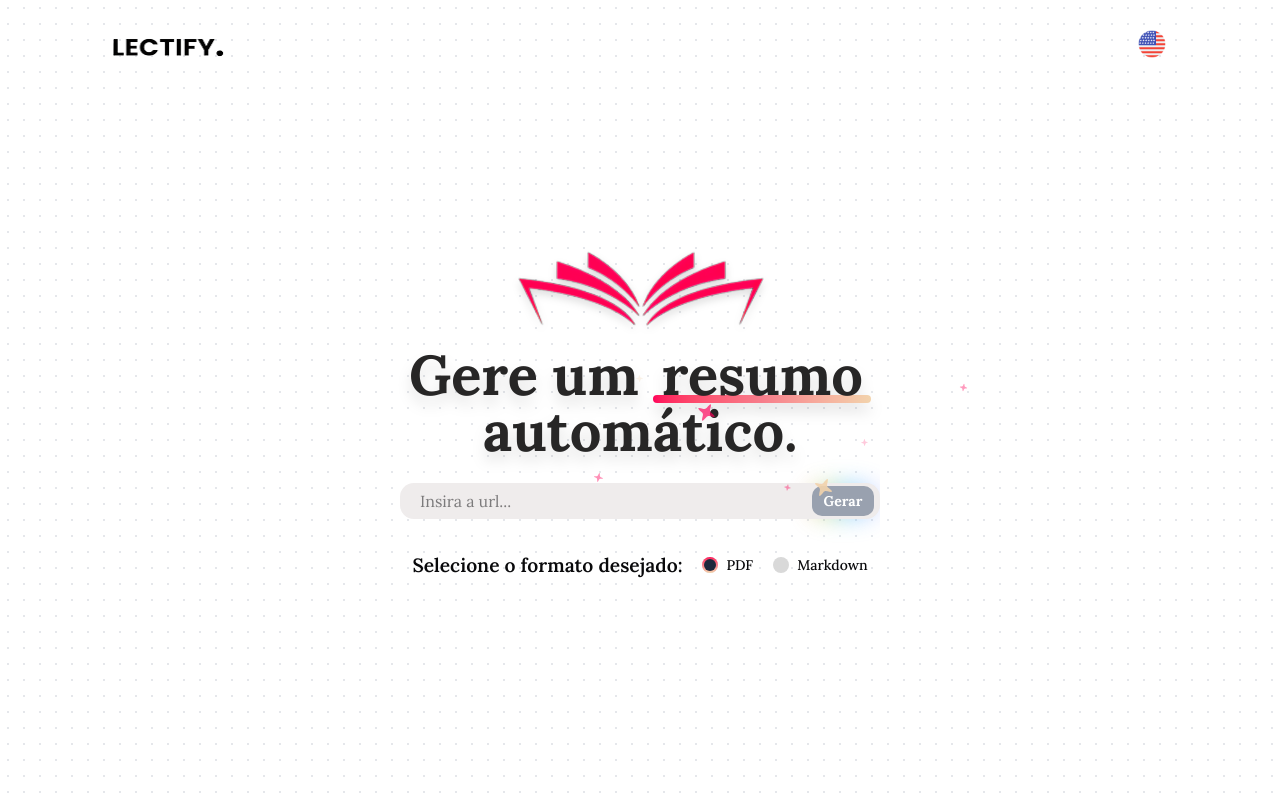
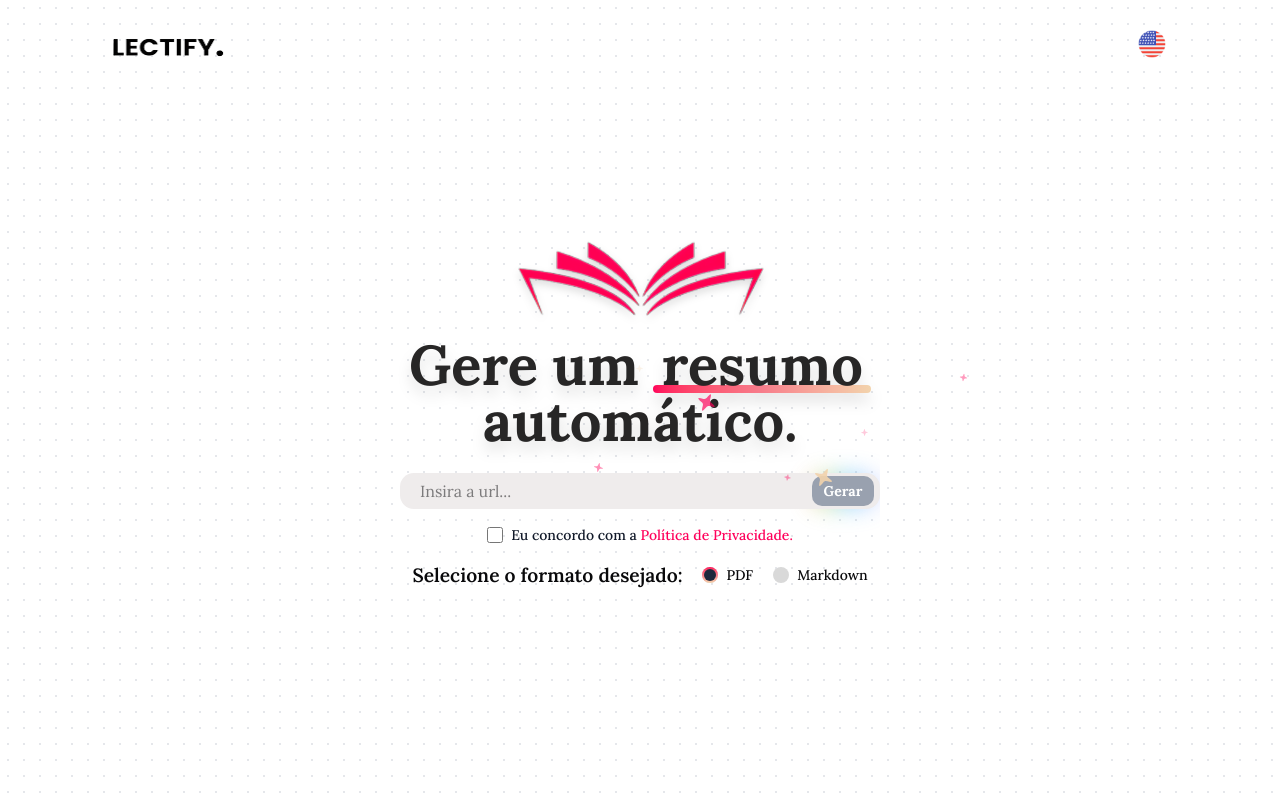
Before and after one commit to Francine02/Lectify, a Next.js app: page /summary in a window 1280 px wide. Shown: the top 800 px of the page. Built offline with nearby package versions, Linux system fonts and the light colour scheme.

Commit message:
feat: Checkbox componente with privacy policies

```diff
--- a/src/screens/summary/index.tsx
+++ b/src/screens/summary/index.tsx
@@ -1,3 +1,4 @@
+import { Checkbox } from "@/src/components/checkbox/Checkbox";
 import { LogoPink } from "@/src/components/logos/LogoPink";
 import { InputUrl } from "@/src/components/summary/input/InputUrl";
 import { Radio } from "@/src/components/summary/radio/Radio";
@@ -52,6 +53,8 @@ export function Hero() {
 
             <InputUrl loading={loading} onClick={methods.handleSubmit(onSubmit)} />
 
+            <Checkbox name='summaryPolity' />
+
             <div className="sm:flex space-x-5 justify-center pt-4">
                 <Subtitle title={t('hero.page2.formate')} />
                 <div className="flex justify-center gap-5 ">
```
